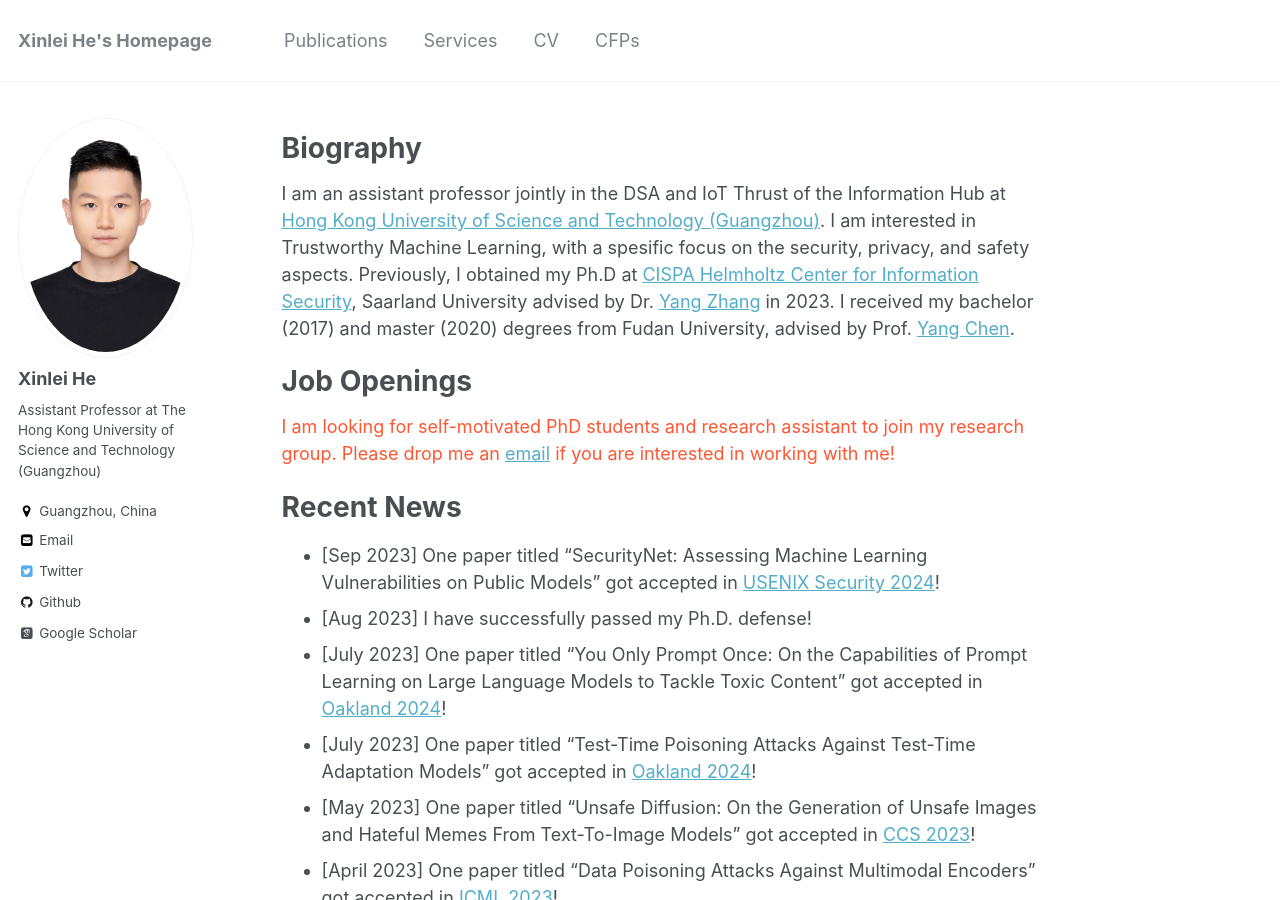
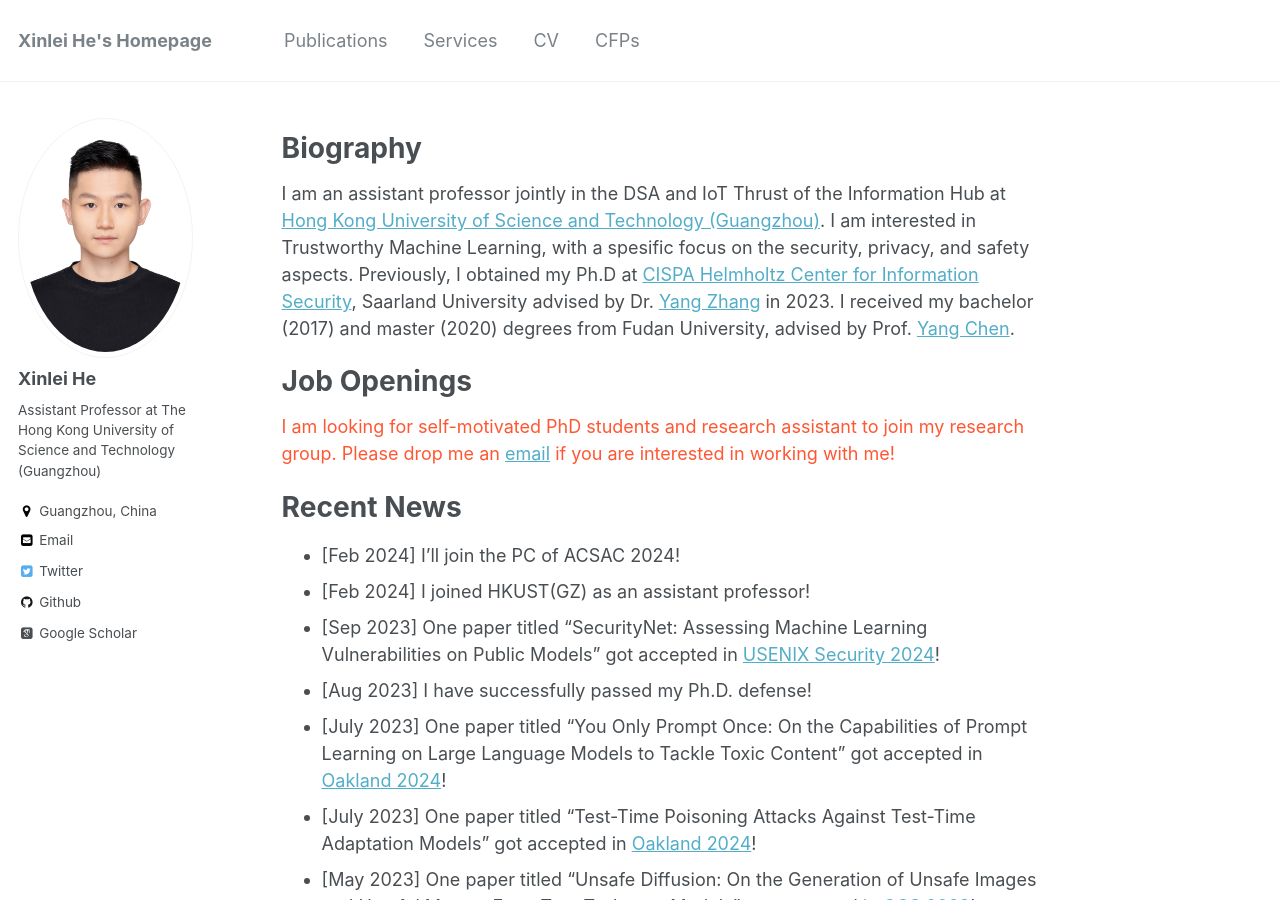
Before and after one commit to xinleihe/xinleihe.github.io, a Jekyll site: the page built from _pages/about.md, in a window 1280 px wide and 900 px high. Built offline with Jekyll 4.4.1, drawn with Linux system fonts in a browser that asks for light colours; some web fonts are replaced.

Commit message:
update about.md

```diff
--- a/_pages/about.md
+++ b/_pages/about.md
@@ -25,6 +25,8 @@ Job Openings
 
 Recent News
 ======
+- [Feb 2024] I’ll join the PC of ACSAC 2024!
+- [Feb 2024] I joined HKUST(GZ) as an assistant professor!
 - [Sep 2023] One paper titled “SecurityNet: Assessing Machine Learning Vulnerabilities on Public Models” got accepted in [USENIX Security 2024](https://www.usenix.org/conference/usenixsecurity24/)!
 - [Aug 2023] I have successfully passed my Ph.D. defense!
 - [July 2023] One paper titled “You Only Prompt Once: On the Capabilities of Prompt Learning on Large Language Models to Tackle Toxic Content” got accepted in [Oakland 2024](https://sp2024.ieee-security.org/)!
```
